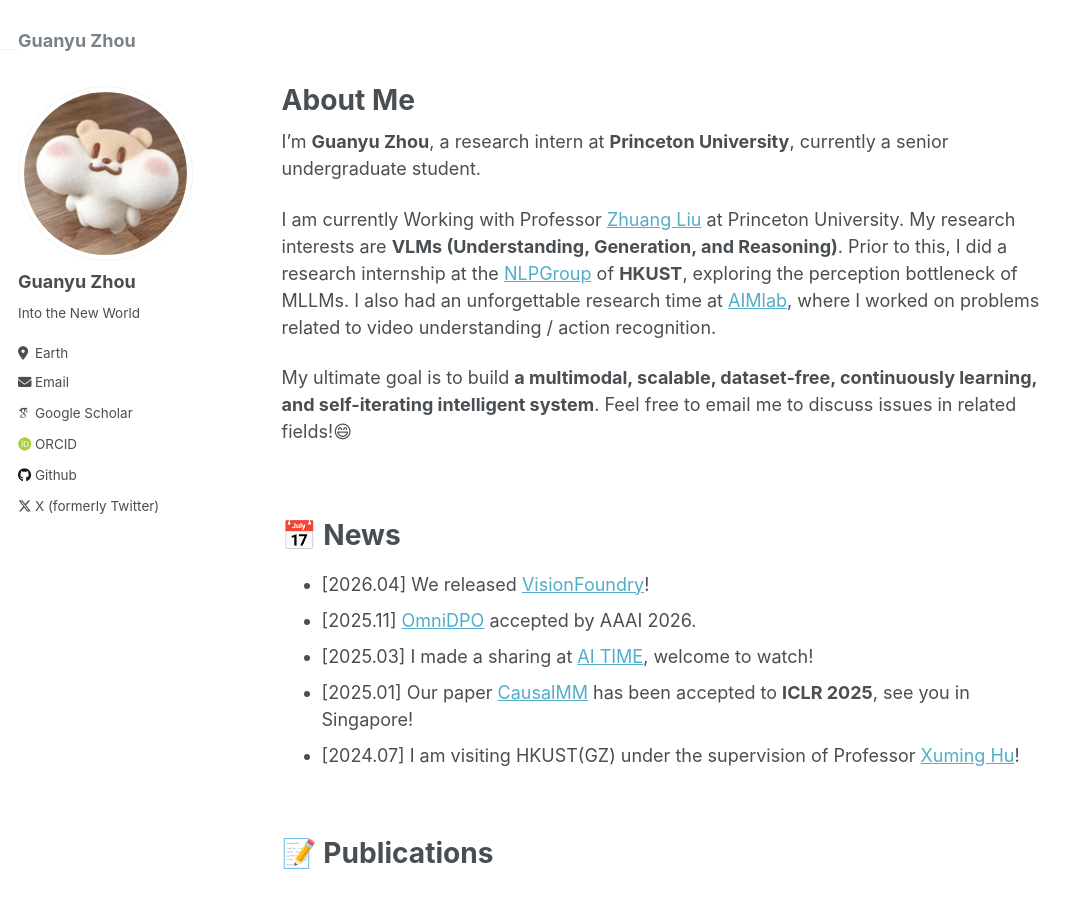
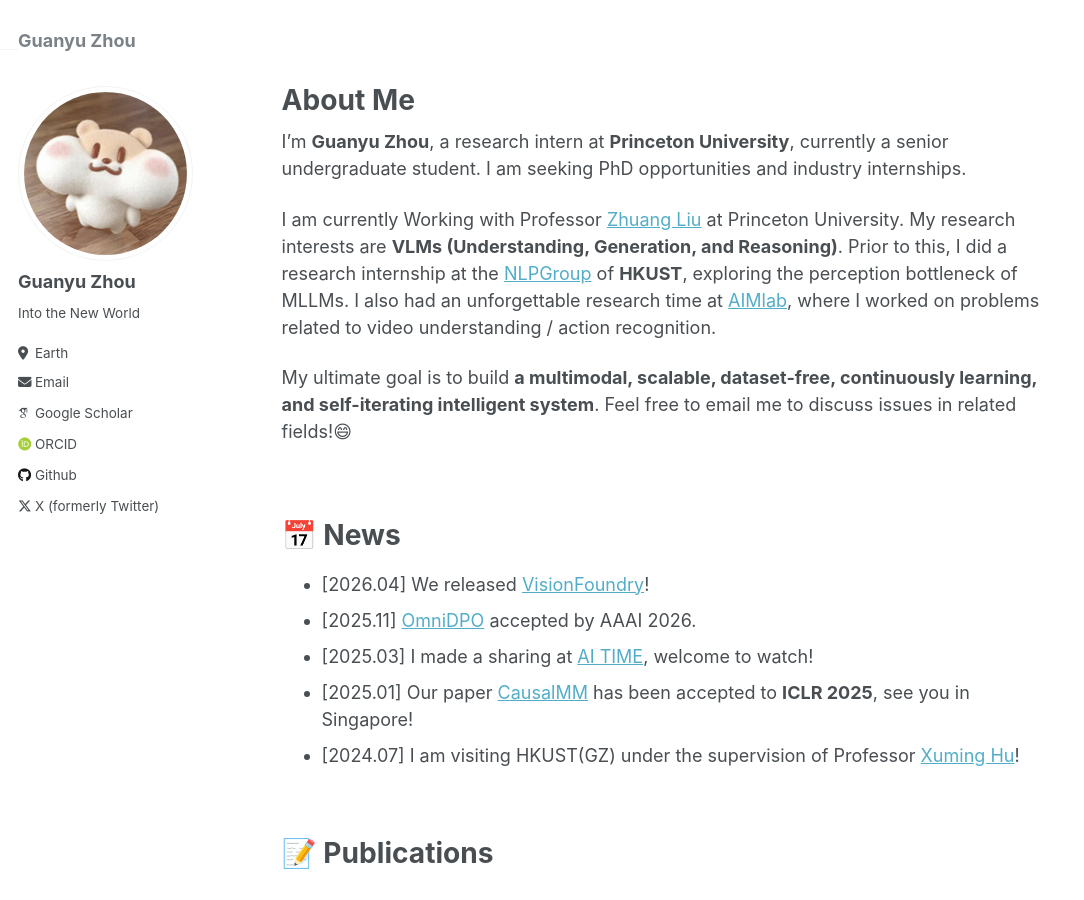
Before and after one commit to The-Martyr/the-martyr.github.io, a Jekyll site: the page built from _pages/about.md, in a window 1280 px wide and 900 px high. Shown: the whole window, without its empty margins (0-1084 px from the left). Built offline with Jekyll 4.4.1, drawn with Linux system fonts in a browser that asks for light colours; some web fonts are replaced.

Commit message:
Update about.md

```diff
--- a/_pages/about.md
+++ b/_pages/about.md
@@ -7,7 +7,7 @@ redirect_from:
   - /about.html
 ---
 
-I'm **Guanyu Zhou**, a research intern at **Princeton University**, currently a senior undergraduate student.
+I'm **Guanyu Zhou**, a research intern at **Princeton University**, currently a senior undergraduate student. I am seeking PhD opportunities and industry internships.
 
 I am currently Working with Professor [Zhuang Liu](https://liuzhuang13.github.io/) at Princeton University. My research interests are **VLMs (Understanding, Generation, and Reasoning)**. Prior to this, I did a research internship at the [NLPGroup](https://xuminghu.github.io/) of **HKUST**, exploring the perception bottleneck of MLLMs. I also had an unforgettable research time at [AIMlab](https://xiangroup.github.io/), where I worked on problems related to video understanding / action recognition.
 
```
